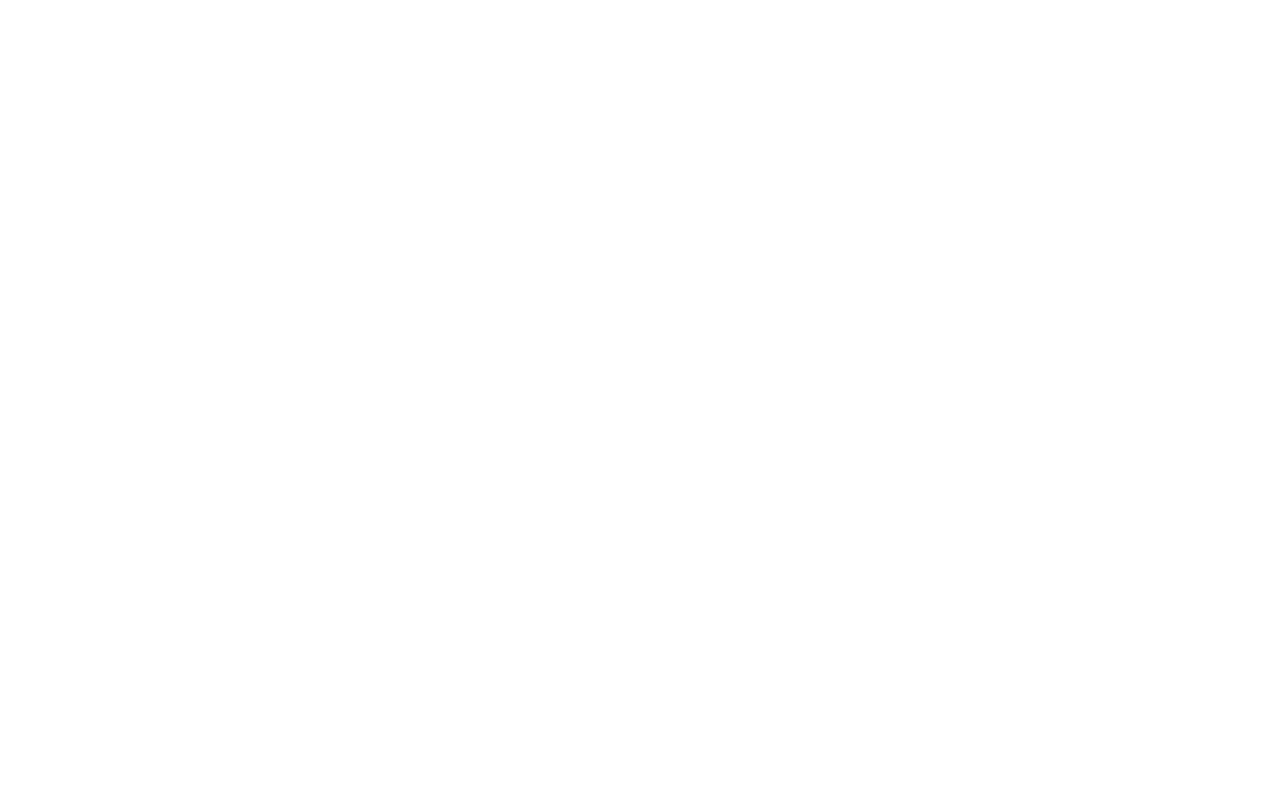
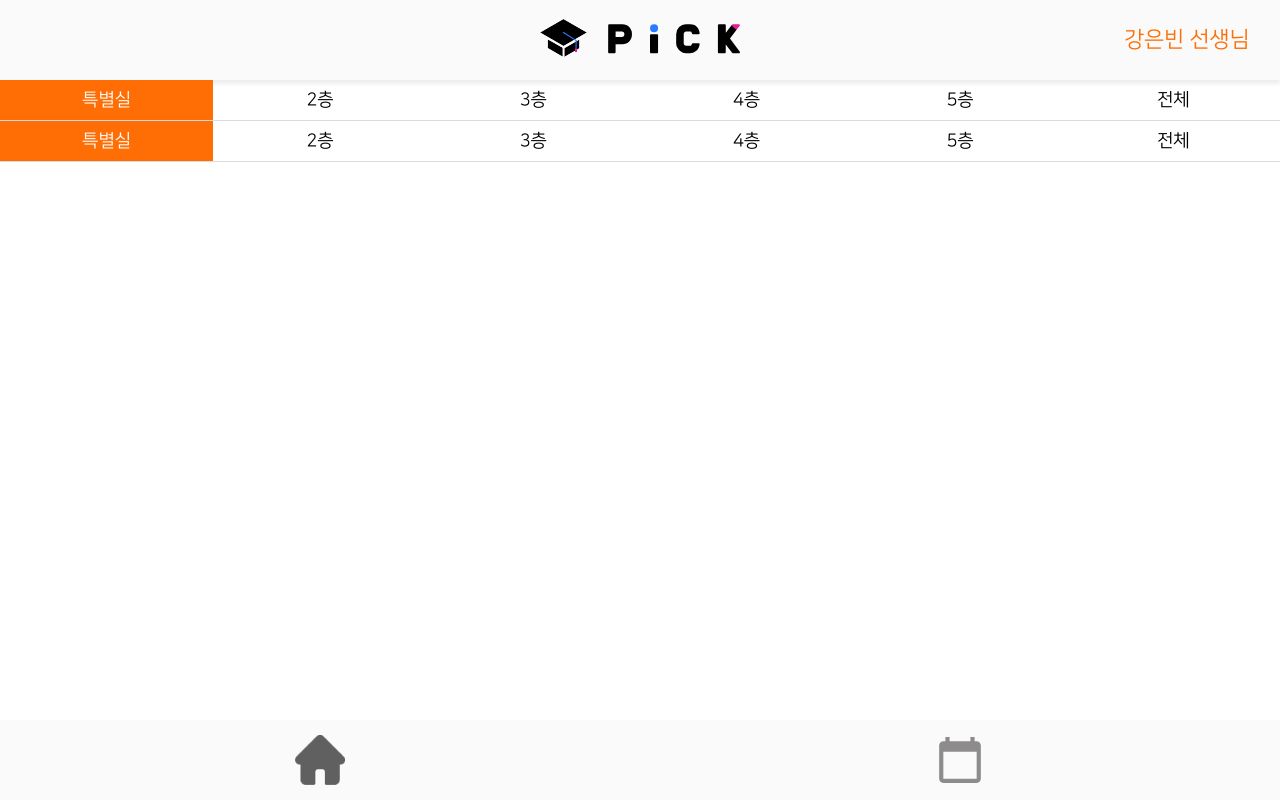
Before and after one commit to DSM-PICK/PICK2021-TABLET-CLIENT, a React (Create React App) app: page /attendance in a window 1280 px wide. Built offline with nearby package versions, Linux system fonts and the light colour scheme.

Commit message:
[ADD] 라우터 추가

```diff
--- a/src/App.tsx
+++ b/src/App.tsx
@@ -1,11 +1,12 @@
 import { Route } from "react-router";
 import { BrowserRouter } from "react-router-dom";
-import { MainPage } from "./components";
+import { Attendance, MainPage } from "./components";
 
 function App() {
   return (
     <BrowserRouter>
       <Route path="/" component={MainPage} exact />
+      <Route path="/attendance" component={Attendance} exact />
     </BrowserRouter>
   );
 }
```
